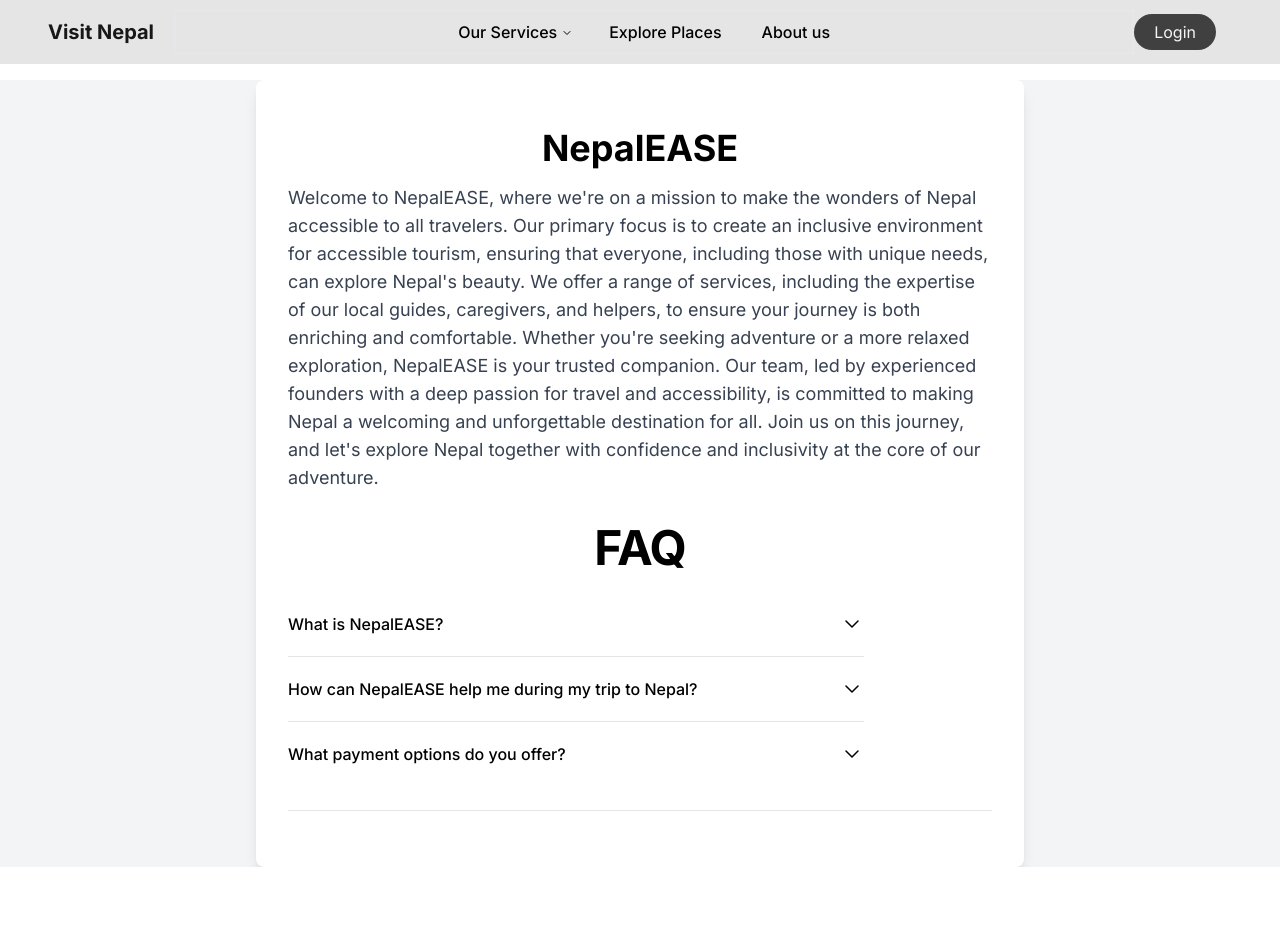
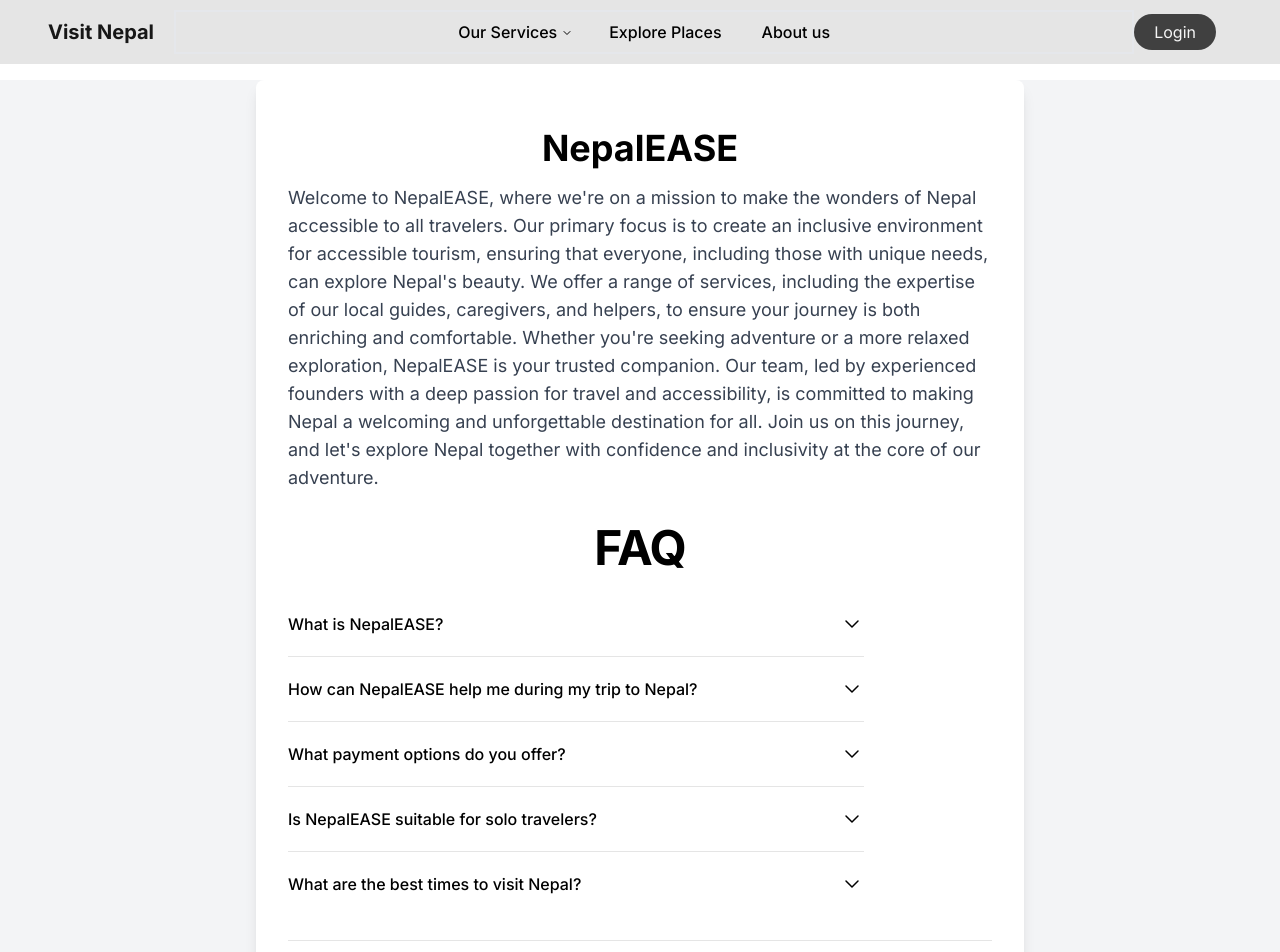
Before and after one commit to immdipu/KUfest, a Next.js app in the folder Frontend/ku_frontend/: page /aboutus in a window 1280 px wide. Shown: the top 952 px of the page. Before the commit the page ends 867 px from the top, so only its background shows below. Built offline with nearby package versions, Linux system fonts and the light colour scheme.

Commit message:
FAQ Added!

```diff
--- a/Frontend/ku_frontend/src/app/aboutus/page.tsx
+++ b/Frontend/ku_frontend/src/app/aboutus/page.tsx
@@ -124,7 +124,74 @@ const Page = () => {
                 </p>
               </details>
             </div>
-            {/* Add more FAQ items here */}
+
+
+
+
+            <div className="py-5">
+              <details className="group">
+                <summary className="flex justify-between items-center font-medium cursor-pointer list-none">
+                  <span>Is NepalEASE suitable for solo travelers?</span>
+                  <span className="transition group-open:rotate-180">
+                    <svg
+                      fill="none"
+                      height="24"
+                      shape-rendering="geometricPrecision"
+                      stroke="currentColor"
+                      stroke-linecap="round"
+                      stroke-linejoin="round"
+                      stroke-width="1.5"
+                      viewBox="0 0 24 24"
+                      width="24"
+                    >
+                      <path d="M6 9l6 6 6-6"></path>
+                    </svg>
+                  </span>
+                </summary>
+                <p className="text-neutral-600 mt-3 group-open:animate-fadeIn">
+                  Yes, NepalEASE is suitable for solo travelers. Our services are designed to accommodate both solo travelers and groups. We can provide you with the assistance and guidance you need to have a memorable solo adventure in Nepal.
+                </p>
+              </details>
+            </div>
+            <div className="py-5">
+              <details className="group">
+                <summary className="flex justify-between items-center font-medium cursor-pointer list-none">
+                  <span>What are the best times to visit Nepal?</span>
+                  <span className="transition group-open:rotate-180">
+                    <svg
+                      fill="none"
+                      height="24"
+                      shape-rendering="geometricPrecision"
+                      stroke="currentColor"
+                      stroke-linecap="round"
+                      stroke-linejoin="round"
+                      stroke-width="1.5"
+                      viewBox="0 0 24 24"
+                      width="24"
+                    >
+                      <path d="M6 9l6 6 6-6"></path>
+                    </svg>
+                  </span>
+                </summary>
+                <p className="text-neutral-600 mt-3 group-open:animate-fadeIn">
+                  The best times to visit Nepal are during the spring (March to May) and autumn (September to November) seasons. These months offer pleasant weather and are ideal for trekking and exploring Nepal&apos;s natural beauty.
+                </p>
+              </details>
+            </div>
+            {/* Add more FAQ items following the same structure */}
+
+
+
+
+
+
+
+
+
+
+
+
+
           </div>
         </div>
       </div>
--- a/Frontend/ku_frontend/src/components/TopNav/TopNav.tsx
+++ b/Frontend/ku_frontend/src/components/TopNav/TopNav.tsx
@@ -100,7 +100,7 @@ const TopNav = () => {
           </div>
           <div className="p-2">
             <Link
-              href={"/places"}
+              href={"/aboutus"}
               className="text-base font-medium hover:bg-slate-100 transition-colors duration-150 ease-linear py-2 px-3 rounded-md"
             >
               About us
```
